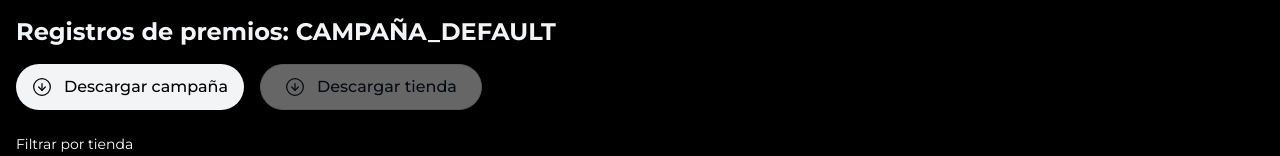
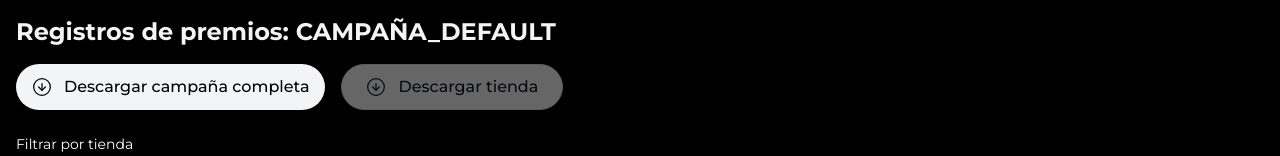
Before and after one commit to delacruzale2003/RuletaInkaChips, a React (Vite) app: page /registros in a window 1280 px wide. Shown: the top 156 px of the page. Built offline with nearby package versions, Linux system fonts and the light colour scheme; no server answers; a web font is replaced by a local one.

Commit message:
fix: update alert message and button text for campaign download

```diff
--- a/src/pages/Registros.tsx
+++ b/src/pages/Registros.tsx
@@ -191,7 +191,7 @@
                     className="flex items-center gap-3 px-4 py-2.5 bg-gray-100 text-black hover:border rounded-full hover:bg-black transition-all duration-200 shadow-sm hover:shadow-md hover:-translate-y-0.5 active:translate-y-0 hover:text-white"
                 >
                     <CircleArrowDown size={20} strokeWidth={1.5} />
-                    <span className="font-medium">Descargar campaña</span>
+                    <span className="font-medium">Descargar campaña completa</span>
                 </button>
 
                 {/* Botón Blanco (Tienda Seleccionada) */}
```
